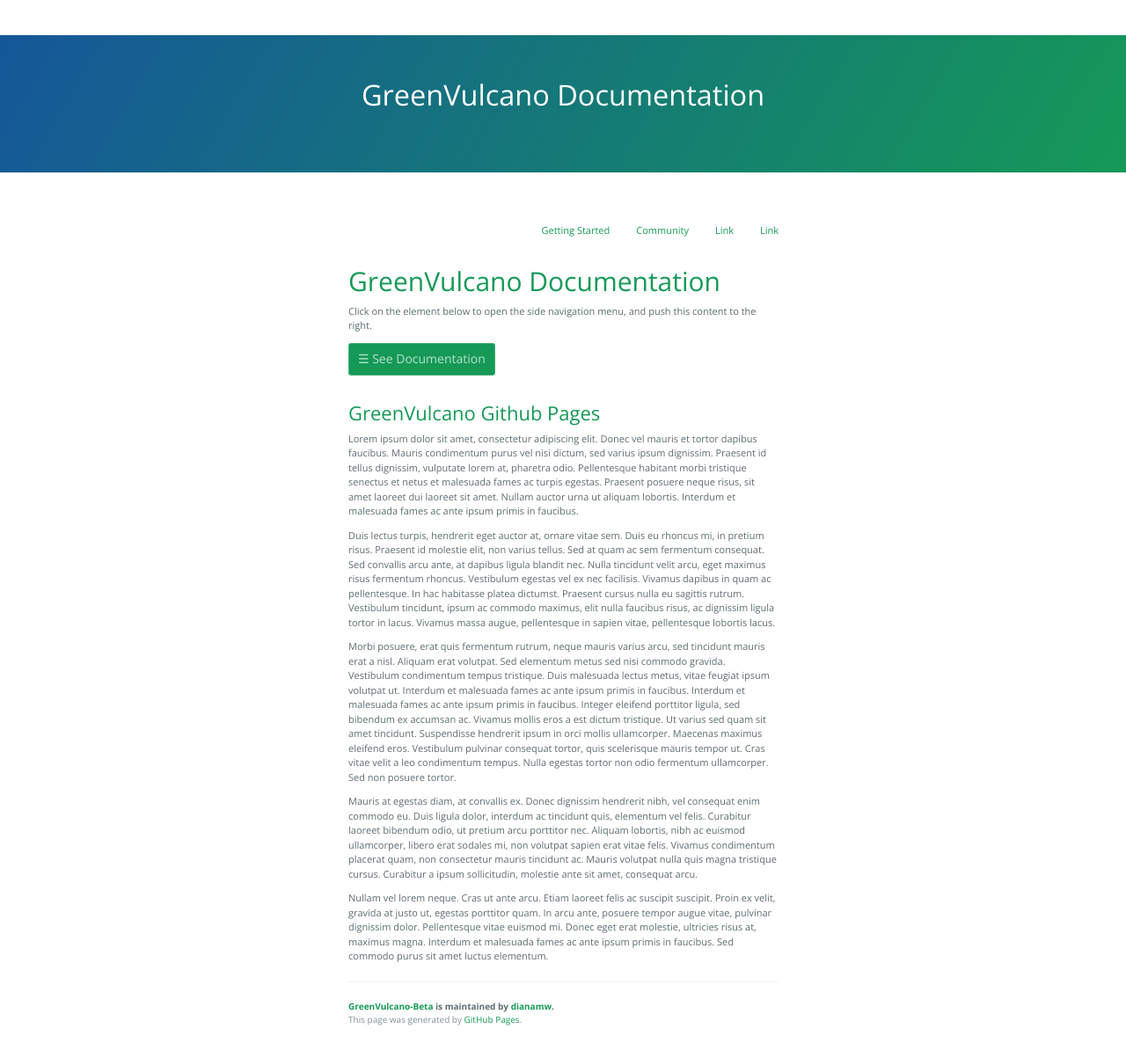
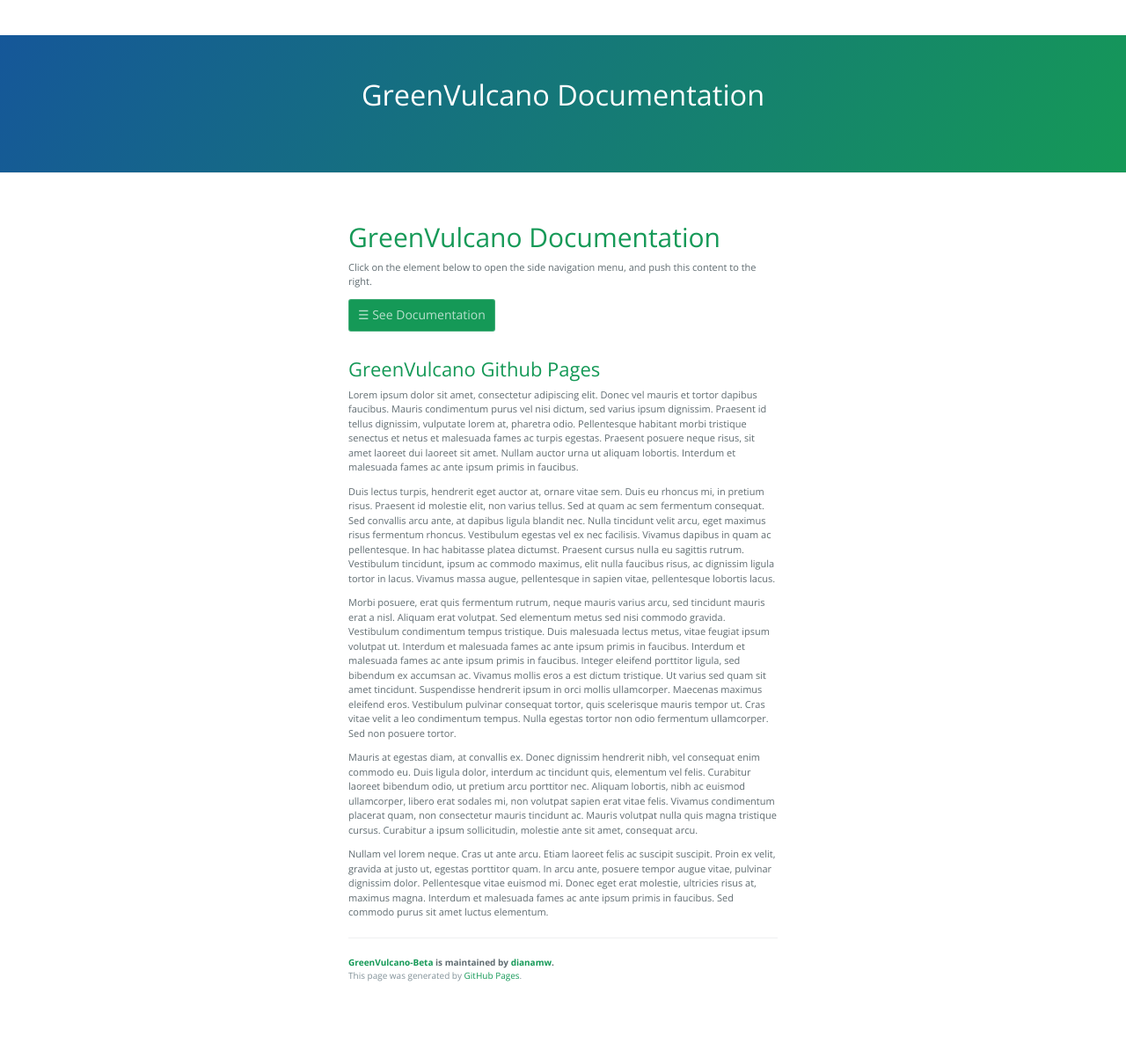
Before and after one commit to dianamw/GreenVulcano-Beta, a Jekyll site: the page built from index.md, in a window 1280 px wide. Shown: the whole page at 88% size. Built offline with Jekyll 4.4.1, drawn with Linux system fonts in a browser that asks for light colours; our own code applies the rules of GitHub Pages for plain Markdown files; the repository's description, which GitHub fills in, is left out; after the commit the page ends 1153 px from its top, so only the background shows below that.

Commit message:
Update default.html

```diff
--- a/_layouts/default.html
+++ b/_layouts/default.html
@@ -81,16 +81,6 @@
 </style>
 </head>
 <body>
-
-<div class="collapse navbar-collapse" id="bs-example-navbar-collapse-1">
-            <ul class="nav navbar-nav navbar-right">
-              <li><a href="#">Getting Started</a></li>
-              <li><a href="#">Community</a></li>
-              <li><a href="#">Link</a></li>
-              <li><a href="#">Link</a></li>
-            </ul>
-          </div>
-
 <div id="main">
   <h2>GreenVulcano Documentation</h2>
   <p>Click on the element below to open the side navigation menu, and push this content to the right.</p>
```
